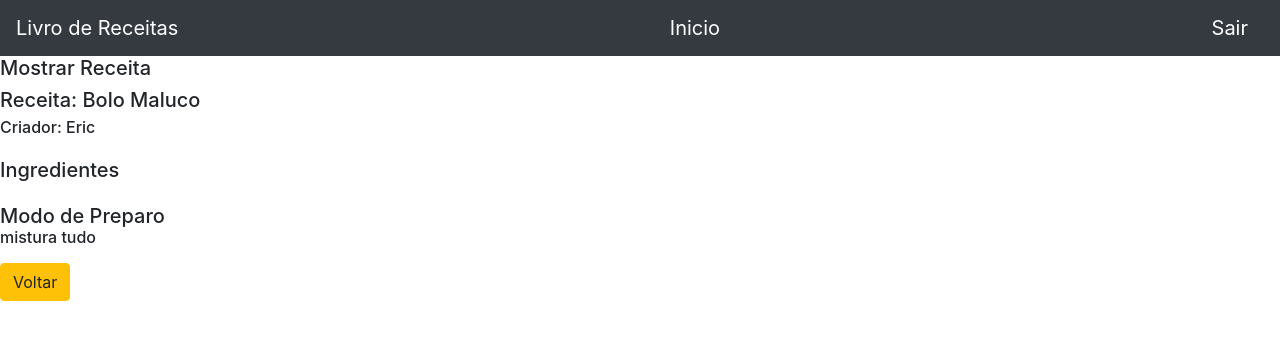
After one commit to augustin1977/Livro_Receitas, a Django app: template receita/templates/mostrar_receita.html in a window 1280 px wide. The commit adds this page. Shown: the top 340 px of the page. Run offline with Django 4.2, Linux system fonts and the light colour scheme; the template is opened without the code that fills it: values that come from a table or form of the project are taken from there, others are empty; data comes from the database, SQL or seed files in the repository; both versions use the stored data as it was after the commit.

Commit message:
criação da tela de consulta e exibição de receita

```diff
--- a/receita/models.py
+++ b/receita/models.py
@@ -11,7 +11,7 @@ class Materiais(models.Model):
     nome=models.CharField( max_length=150)
     unidade=models.ForeignKey(Unidades, on_delete=models.CASCADE)
     def __str__(self):
-        return f"{self.nome} em {self.unidade}"
+        return f"{self.nome}"
 
 """ Classe Ingredientes cria o cadastros de ingredientes usados em cada receita, ou seja é identico ao
 cadastro de materiais, no entanto tem a vinculação com a receita"""
@@ -19,7 +19,9 @@ class Ingrediente(models.Model):
     nome=models.ForeignKey(Materiais, on_delete=models.CASCADE)
     quantidade=models.DecimalField( max_digits=12, decimal_places=2)
     def __str__(self):
-        return f"{self.nome} - {self. quantidade}"
+        retorno=f"{self.nome} - {self. quantidade} {Materiais.objects.get(id=self.nome.id).unidade}"
+
+        return retorno
 
 """Classe receita é onde ficam aramzenadas as receitas propriamente ditas"""
 class Receita(models.Model):
--- /dev/null
+++ b/receita/templates/mostrar_receita.html
@@ -0,0 +1,19 @@
+{% extends 'base.html'%}
+{% block 'titulo'%} Cadastro {% endblock %}
+{% block 'menu'%} <a class="navbar-brand" href="{% url 'home' %}">Inicio</a>{% endblock %}
+
+{% block 'conteudo'%}
+<h5>Mostrar Receita</h5>
+<h5 class="card-title">Receita: {{ receita.nome }} </h5>
+<h6 class="card-subtitle">Criador: {{ receita.usuario }}<h6>
+<br>
+<h5 class="card-subtitle">Ingredientes<h6>
+{% for ingredientes in receita.ingredientes_copy %}
+    <div class="card-text">- {{ ingredientes }}<br></div>
+{% endfor %}
+<br>
+<h5 class="card-subtitle">Modo de Preparo<h6>
+<p class="card-text">{{receita.modo_de_fazer}} </p>
+
+<a href="{% url 'home' %}"class="btn btn-warning btn-mg"> Voltar </a>
+{% endblock %}
--- a/receita/urls.py
+++ b/receita/urls.py
@@ -5,10 +5,11 @@ from . import views
 
 urlpatterns = [
     path("cadastrar/",views.cadastrar),
-    path("cadastrar_receita/", views.cadastrar_receita),
+    path("cadastrar_receita/", views.cadastrar_receita,name="cadastrar_receita"),
     path("cadastrar_unidade/", views.cadastrar_unidade),
     path("cadastrar_material/", views.cadastrar_material),
     path("cadastrar_ingrediente/", views.cadastrar_ingrediente),
-    path("home/",views.home, name="home")
+    path("home/",views.home, name="home"),
+    path("mostrar_receita/",views.mostrar_receita, name="mostrar_receita"),
 
 ]
--- a/templates/base.html
+++ b/templates/base.html
@@ -16,7 +16,11 @@
   <body>
     <nav class="navbar navbar-dark bg-dark">
         <a class="navbar-brand" href="#">Livro de Receitas</a>
+        {% block 'menu' %} {% endblock %}
+        <a class="navbar-brand" href="{% url 'sair' %}">Sair</a>
+
       </nav>
+
     {% block 'conteudo' %} {% endblock %}
 
     <!-- Optional JavaScript; choose one of the two! -->
--- a/usuarios/templates/cadastro.html
+++ b/usuarios/templates/cadastro.html
@@ -36,7 +36,7 @@
     <div class="col-md">
     <h1>  Cadastre-se</h1>
     <hr>
-    <form method ="POST" action="{% url 'valida_cadastro'%}"> {% csrf_token %}
+    <form method ="POST" action="{% url 'valida_cadastro' %}"> {% csrf_token %}
         <label> nome</label>
         <input name="nome" class="form-control" type="text" placeholder="Nome">
         <br>
```
Also changed, not shown: receita/templates/home.html (+5 -8 lines), receita/views.py (+9 -6 lines), db.sqlite3.
